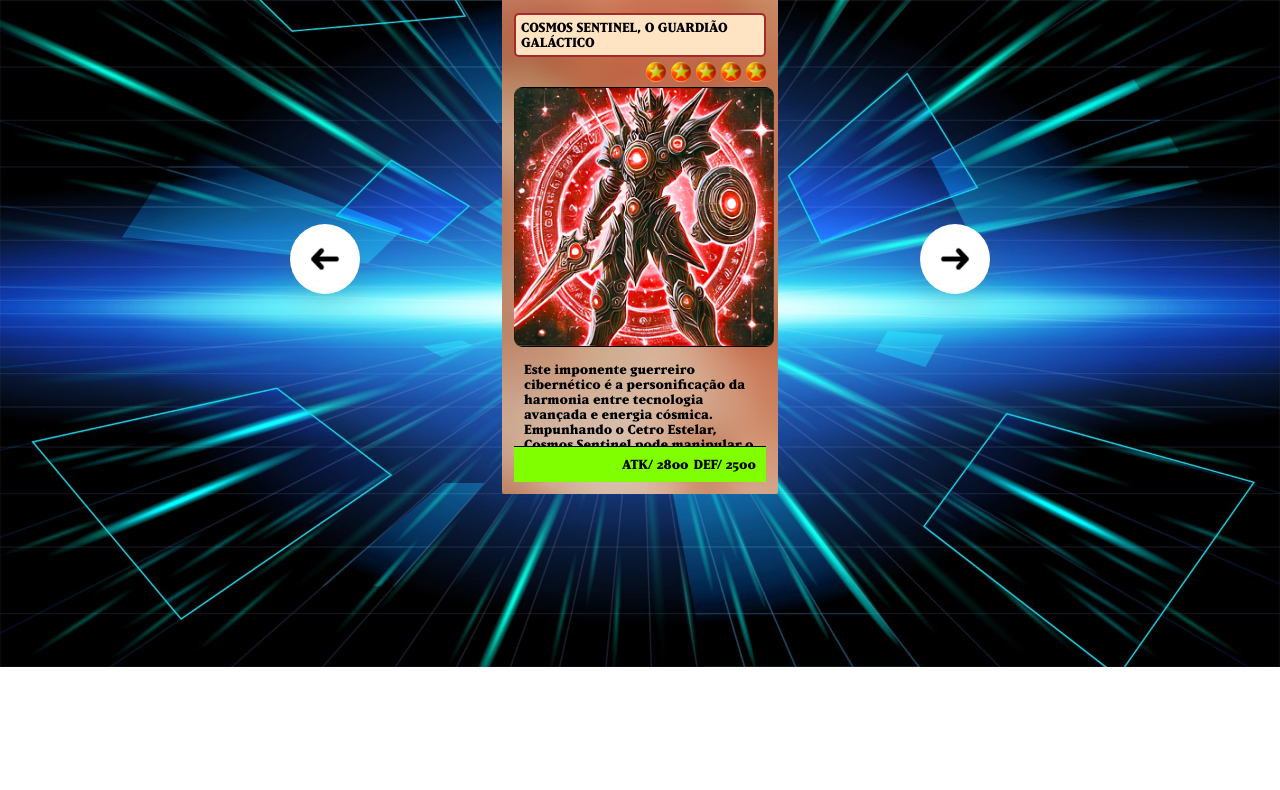
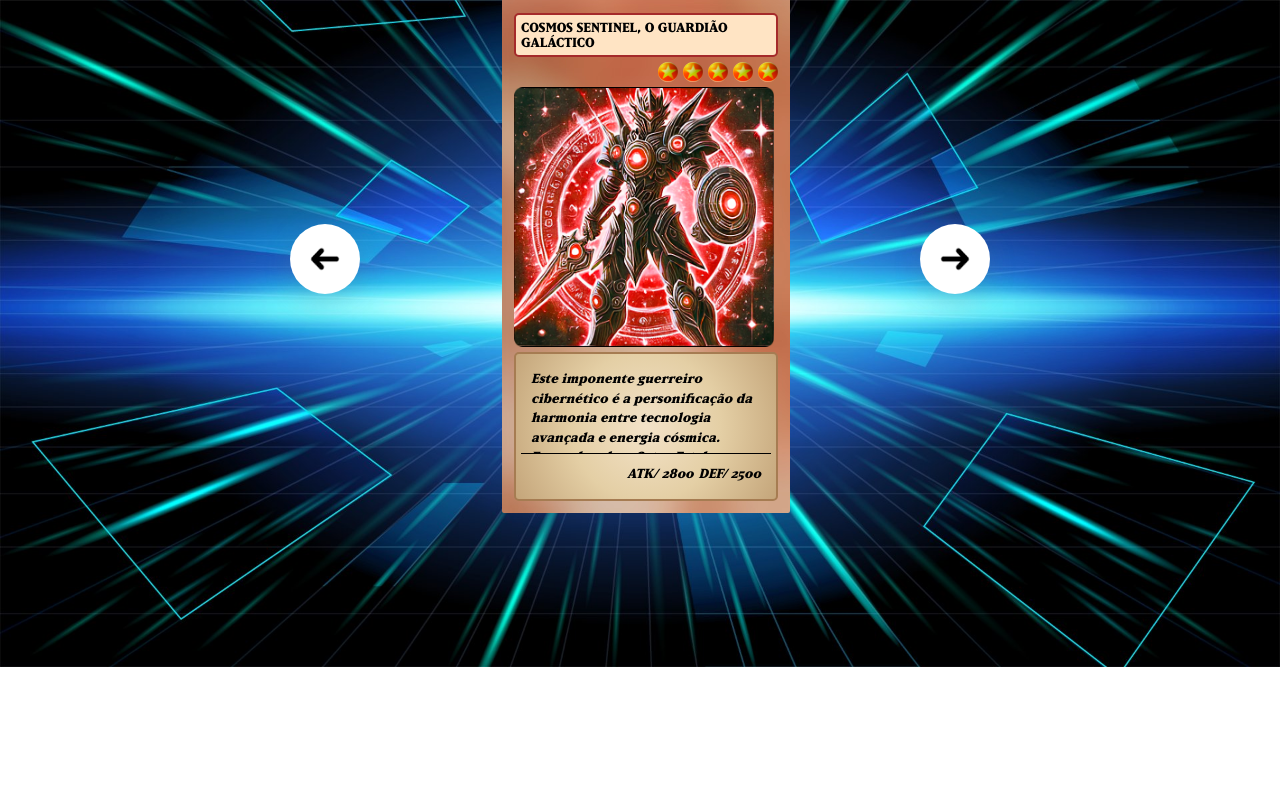
Before and after one commit to arthursiq5/dev-em-dobro-yu-gi-oh, a plain HTML site: page index.html in a window 1280 px wide. Shown: the part 53-843 px from the top of the page. After the commit the page ends 800 px from the top, so only its background shows below. Drawn offline with Linux system fonts and the light colour scheme.

Commit message:
Updated style

```diff
--- a/src/css/card-details.css
+++ b/src/css/card-details.css
@@ -3,7 +3,7 @@
     height: 550px;
     padding: 12px;
     border-radius: 10px;
-    /*position: relative;*/
+    position: relative;
 }
 
 .cartao {
@@ -13,12 +13,13 @@
     padding: 12px;
     border-radius: 2px;
     gap: 5px;
-    /*position: absolute;*/
+    position: absolute;
+    z-index: 0;
 }
 
 .cartao.selecionado {
     opacity: 1;
-    display: flex;
+    z-index: 1;
 }
 
 .cartao .nome {
@@ -77,8 +78,19 @@
     display: inline-block;
 }
 
+.cartao .informacoes {
+    border-radius: 5px;
+    max-width: 300px;
+    color: #000000;
+    background: radial-gradient(circle, #f3e2c8, #e4cfa5, #c4a57a);
+    font-style: italic;
+    border: 2px solid #a67c52;
+    text-align: left;
+    line-height: 1.5;
+    padding: 5px;
+}
+
 .cartao .informacoes .informacoes-ataque {
-    background-color: chartreuse;
     display: flex;
     justify-content: flex-end;
     gap: 5px;
--- a/src/css/styles.css
+++ b/src/css/styles.css
@@ -6,7 +6,6 @@ body {
 }
 
 header.cabecalho {
-    background-color: red;
     display: flex;
     flex-wrap: wrap;
     justify-content: center;
```
